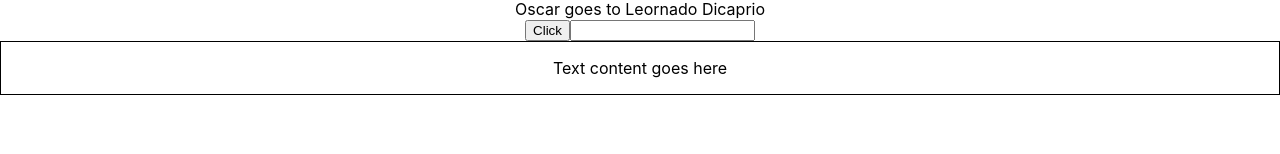
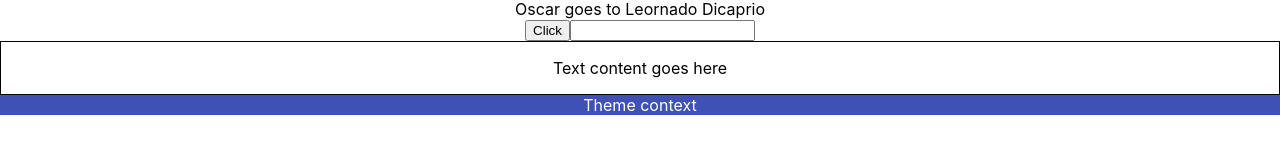
Before and after one commit to joankirui/React.tsx-refresher, a React (Create React App) app: page / in a window 1280 px wide. Shown: the part 208-362 px from the top of the page. Built offline with nearby package versions, Linux system fonts and the light colour scheme.

Commit message:
using useContext with known value

```diff
--- a/src/App.tsx
+++ b/src/App.tsx
@@ -8,6 +8,8 @@
 import { Button } from './components/Button';
 import { Input } from './components/Input';
 import { Container } from './components/Container';
+import { ThemeContextProvider } from './components/context/ThemeContent';
+import { Box } from './components/context/Box';
 
 function App() {
   const personName = {
@@ -46,6 +48,9 @@
       />
       <Input value='' handleChange={event => console.log(event)} />
       <Container styles={{ border: '1px solid black', padding: '1rem' }} />
+      <ThemeContextProvider>
+        <Box />
+      </ThemeContextProvider>
     </div>
   );
 }
--- /dev/null
+++ b/src/components/context/Box.tsx
@@ -0,0 +1,13 @@
+import { useContext } from "react";
+import { ThemeContext } from "./ThemeContent";
+
+export const Box = () => {
+  const theme = useContext(ThemeContext);
+  return (
+    <div
+      style={{ backgroundColor: theme.primary.main, color: theme.primary.text }}
+    >
+      Theme context
+    </div>
+  );
+};
--- /dev/null
+++ b/src/components/context/ThemeContent.tsx
@@ -0,0 +1,15 @@
+import { createContext } from "react";
+import { theme } from "./theme";
+
+type ThemeContextProviderProps = {
+  children: React.ReactNode;
+};
+export const ThemeContext = createContext(theme);
+
+export const ThemeContextProvider = ({
+  children,
+}: ThemeContextProviderProps) => {
+  return (
+    <ThemeContext.Provider value={theme}>{children}</ThemeContext.Provider>
+  );
+};
--- /dev/null
+++ b/src/components/context/theme.ts
@@ -0,0 +1,10 @@
+export const theme = {
+  primary: {
+    main: "#3f51b5",
+    text: "#fff",
+  },
+  secondary: {
+    main: "#f50057",
+    text: "#fff",
+  },
+};
```
